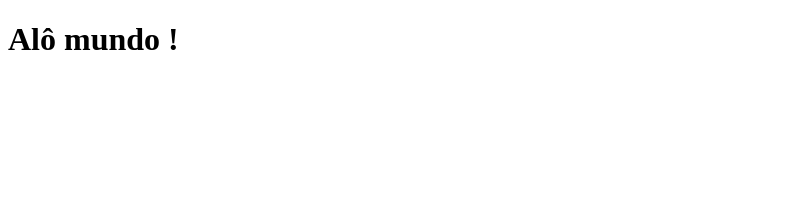
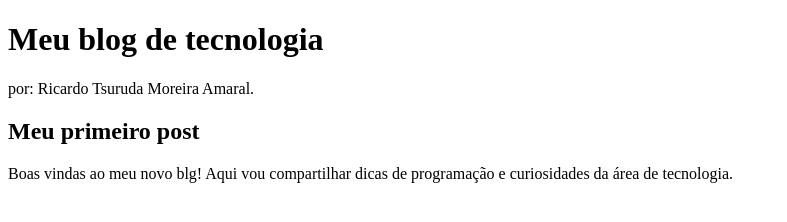
Before and after one commit to ricardomoreiraamaral-sys/primeiro-repositorio, a plain HTML site: page index.html in a window 1280 px wide. Shown: the whole page, without its empty margins (0-787 px from the left). Drawn offline with Linux system fonts and the light colour scheme.

Commit message:
aula dia 25/06

```diff
--- a/index.html
+++ b/index.html
@@ -1,11 +1,16 @@
 <!DOCTYPE html>
 <html lang="pt-br">
+
 <head>
     <meta charset="UTF-8">
     <meta name="viewport" content="width=device-width, initial-scale=1.0">
-    <title>Document</title>
+    <title> Meu blog </title>
 </head>
+
 <body>
-    <h1>Alô mundo !</h1>
+    <h1> Meu blog de tecnologia </h1>
+    <p>por: Ricardo Tsuruda Moreira Amaral.</p>
+    <h2>Meu primeiro post</h2>
+    <p>Boas vindas ao meu novo blg! Aqui vou compartilhar dicas de programação e curiosidades da área de tecnologia.</p>
 </body>
 </html>
```
